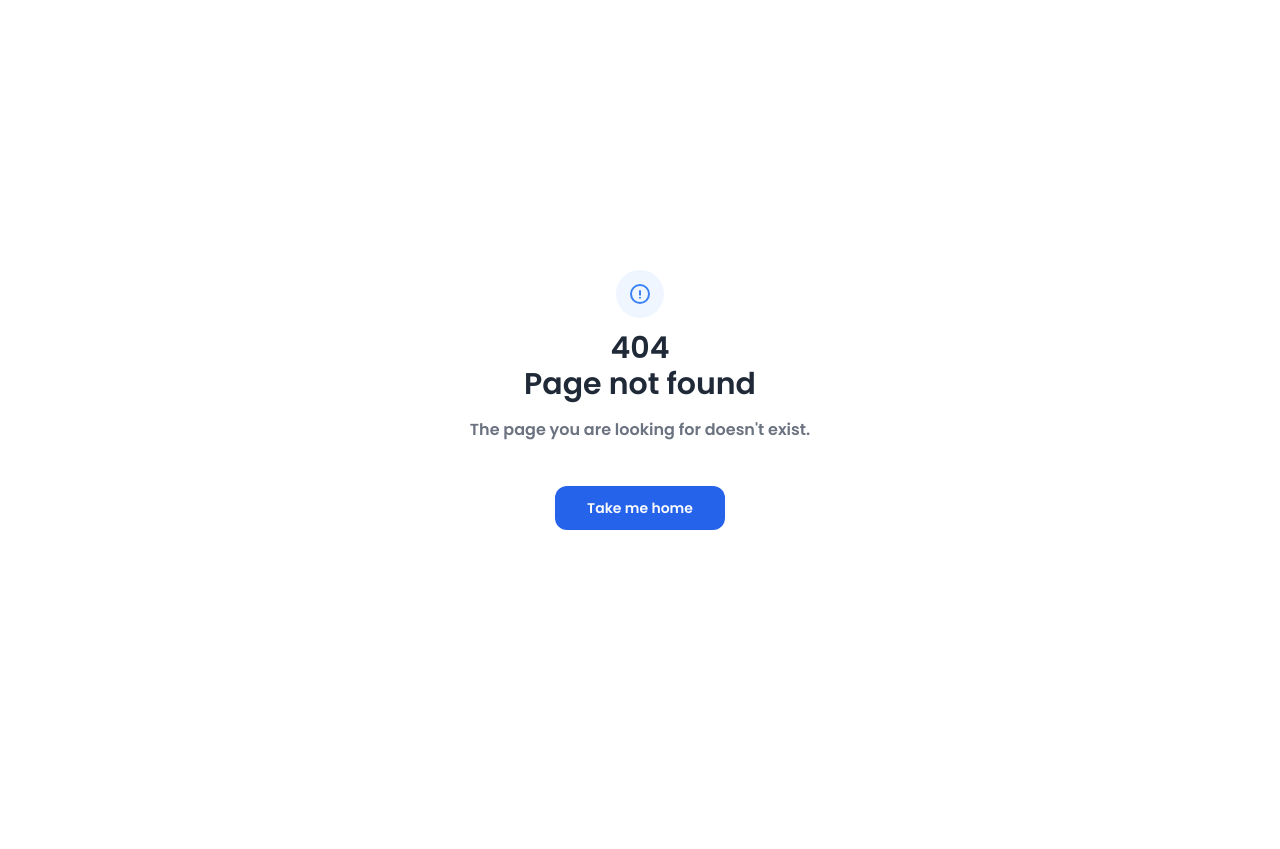
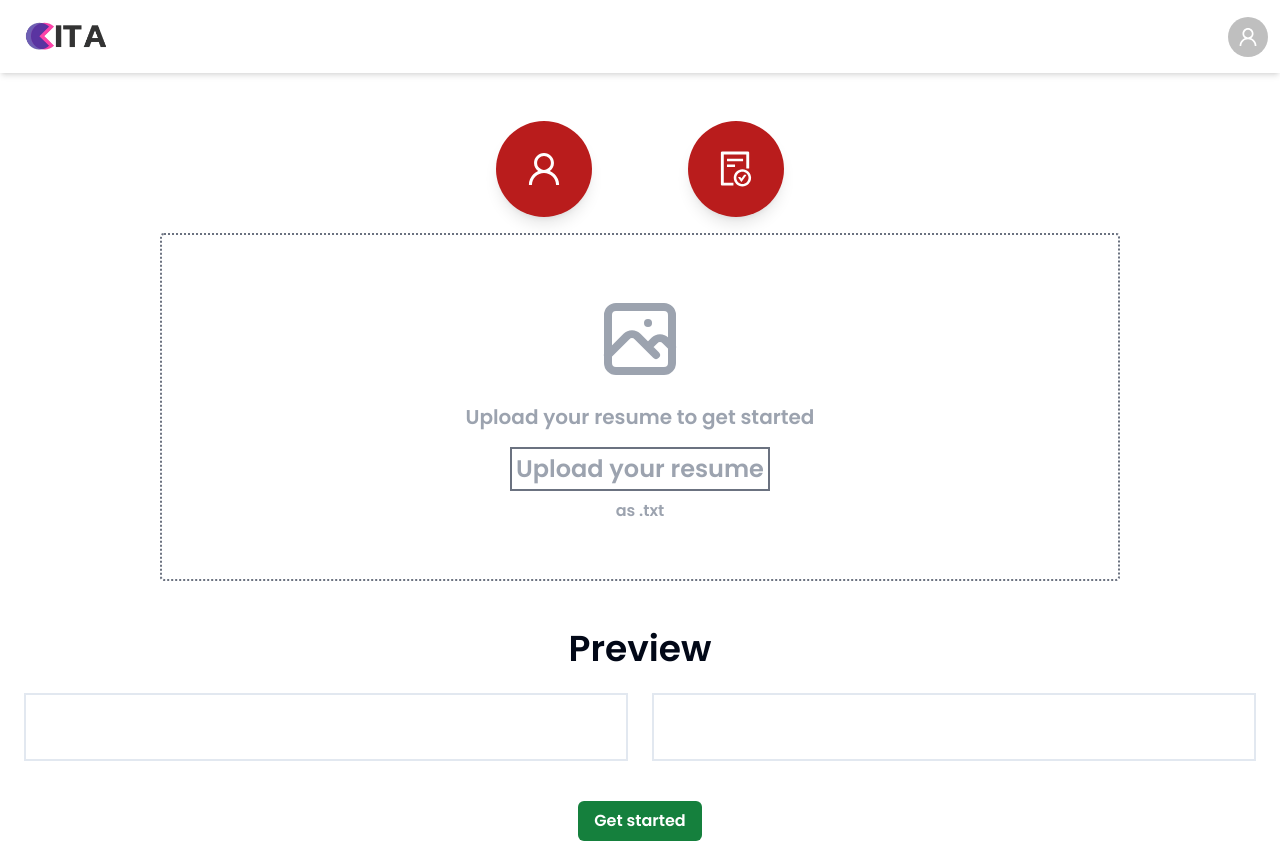
Before and after one commit to Asterdev-03/cita, a Next.js app: page /setup in a window 1280 px wide. Before the commit this address had no page. Before the commit the page ends 800 px from the top, so only its background shows below. Built offline with nearby package versions, Linux system fonts and the light colour scheme.

Commit message:
Feat: Added Setup

```diff
--- /dev/null
+++ b/app/(client-pages)/setup/page.tsx
@@ -0,0 +1,120 @@
+"use client";
+
+import React, { useState } from "react";
+import { UserOutlined, FileDoneOutlined } from "@ant-design/icons";
+import Link from "next/link";
+import Image from "next/image";
+import { Avatar } from "antd";
+
+const Setup: React.FC = () => {
+  const [file1, setFile1] = useState<String>("");
+  const [file2, setFile2] = useState<String>("");
+  const [flag, setFlag] = useState<Boolean>(true);
+
+  const handleChange = (event: React.ChangeEvent<HTMLInputElement>): void => {
+    const { files } = event.target;
+    const fileReader = new FileReader();
+
+    fileReader.onload = (event: ProgressEvent<FileReader>) => {
+      const content = event.target?.result as String;
+      if (flag) {
+        setFile1(content);
+        setFlag(!flag);
+      } else {
+        setFile2(content);
+      }
+    };
+
+    if (files && files.length > 0) {
+      fileReader.readAsText(files[0]);
+    }
+  };
+
+  return (
+    <div>
+      <nav className="p-3 flex justify-between items-center bg-white/70 border-b-3 border-gray-200 shadow-md">
+        <Image
+          src="/images/fulllogo.png"
+          alt="logo"
+          height={60}
+          width={110}
+          sizes="100vw"
+        />
+        <Avatar size={40} icon={<UserOutlined />} />
+      </nav>
+      <div className="flex gap-24 mt-12 justify-center">
+        <div
+          className={`w-24 h-24 text-4xl text-white shadow-lg ${
+            file1 ? "bg-green-700" : "bg-red-700"
+          } rounded-full flex text-center items-center justify-center`}
+        >
+          <UserOutlined />
+        </div>
+        <div
+          className={`w-24 h-24 text-4xl text-white shadow-lg ${
+            file2 ? "bg-green-700" : "bg-red-700"
+          } rounded-full flex text-center items-center justify-center`}
+        >
+          <FileDoneOutlined />
+        </div>
+      </div>
+      <div className="flex justify-center items-center">
+        <div
+          x-ref="dnd"
+          className="relative w-3/4 flex flex-col text-gray-400 border-dotted border-2 border-gray-500 p-4 m-4 rounded cursor-pointer"
+        >
+          <input
+            accept=".txt"
+            type="file"
+            multiple
+            className="absolute inset-0 z-50 w-full h-full p-0 m-0 outline-none opacity-0 cursor-pointer"
+            onChange={handleChange}
+          />
+
+          <div className="flex flex-col items-center justify-center py-10 text-center">
+            <svg
+              className="w-24 text-current-50"
+              xmlns="http://www.w3.org/2000/svg"
+              fill="none"
+              viewBox="0 0 24 24"
+              stroke="currentColor"
+            >
+              <path
+                stroke-linecap="round"
+                stroke-linejoin="round"
+                stroke-width="2"
+                d="M4 16l4.586-4.586a2 2 0 012.828 0L16 16m-2-2l1.586-1.586a2 2 0 012.828 0L20 14m-6-6h.01M6 20h12a2 2 0 002-2V6a2 2 0 00-2-2H6a2 2 0 00-2 2v12a2 2 0 002 2z"
+              />
+            </svg>
+            <h1 className="text-xl  my-4">
+              {flag
+                ? "Upload your resume to get started"
+                : "Upload the job description to get started"}
+            </h1>
+            <p className="text-2xl font-bold mb-2 p-1 bg-none border-2 border-gray-500 ">
+              {flag ? "Upload your resume" : "Upload your job description"}
+            </p>
+            <p>as .txt</p>
+          </div>
+        </div>
+      </div>
+      <div className="text-justify my-8">
+        <h3 className="text-center text-4xl">Preview</h3>
+        <div className="grid grid-cols-2 gap-2 m-4">
+          <div className="border-solid border-2 p-8 m-2">{file1}</div>
+          <div className="border-solid border-2 p-8 m-2">{file2}</div>
+        </div>
+      </div>
+      <div className="flex justify-center">
+        <Link
+          href="/mock-test"
+          className="bg-green-700 mb-2 text-white px-4 py-2 rounded-md font-bold"
+        >
+          Get started
+        </Link>
+      </div>
+    </div>
+  );
+};
+
+export default Setup;
```
